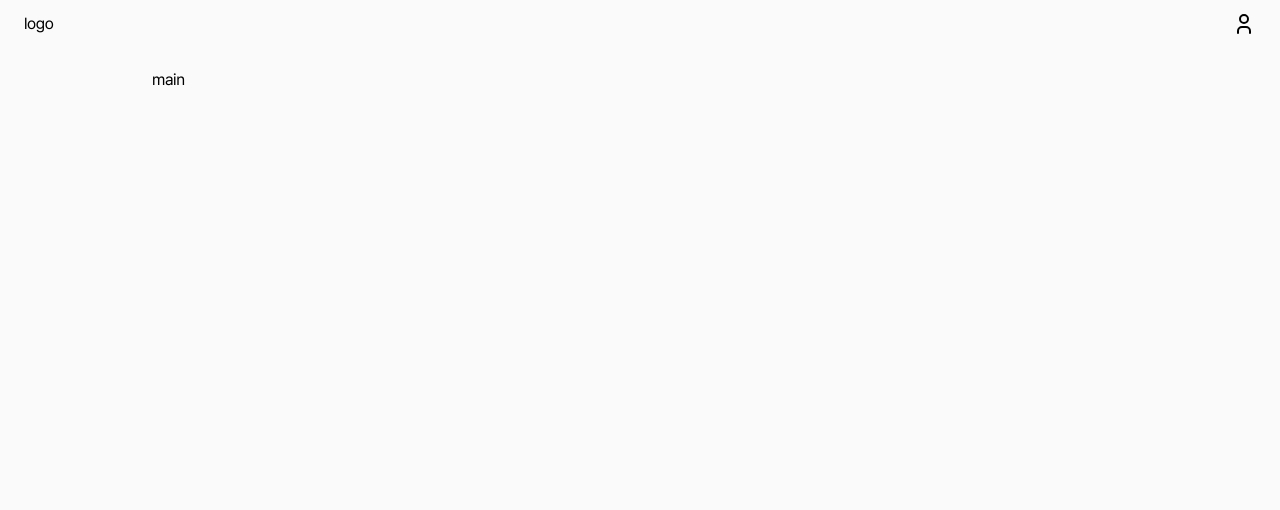
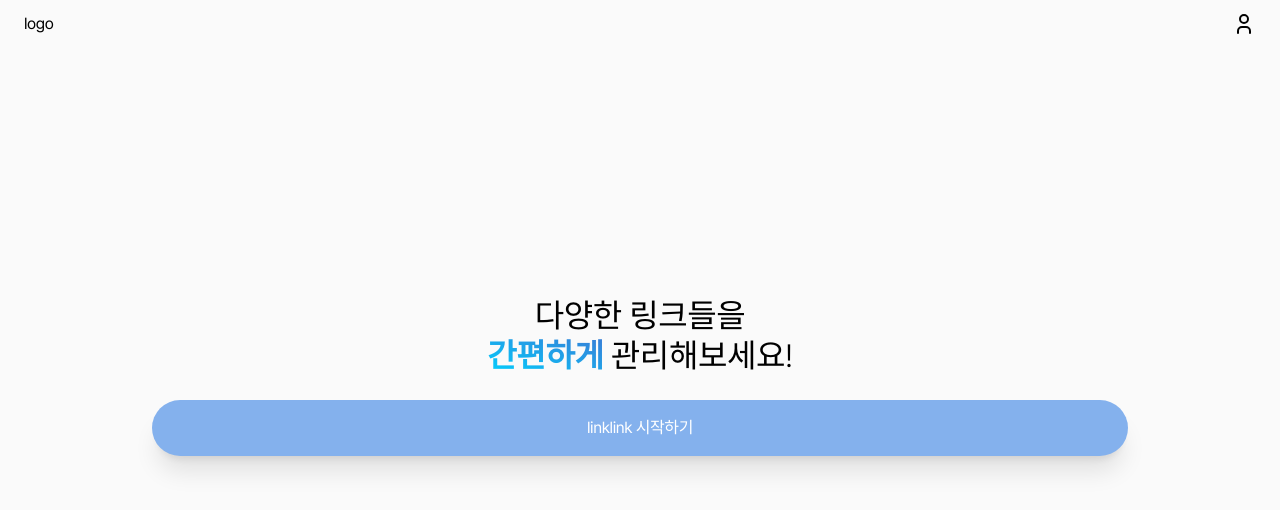
Before and after one commit to Se9oo/linklink, a Next.js app: page / in a window 1280 px wide. Shown: the top 510 px of the page. Built offline with nearby package versions, Linux system fonts and the light colour scheme.

Commit message:
Design: main page 수정(임시)

```diff
--- a/app/page.tsx
+++ b/app/page.tsx
@@ -1,5 +1,22 @@
 const Linklink = () => {
-  return <section className="p-6 mt-12">main</section>;
+	return (
+		<section className="relative flex flex-col items-center justify-center h-full p-6 mt-12 translate-y-[-48px]">
+			<p className="block mb-6 text-[32px] leading-10 font-light text-center">
+				다양한 링크들을
+				<br />
+				<strong className="inline-block font-bold text-transparent bg-gradient-to-tr from-[#00d2ff] to-[#3a7bd5] bg-clip-text">
+					간편하게
+				</strong>{' '}
+				관리해보세요!
+			</p>
+			<button
+				type="button"
+				className="w-full h-[56px] rounded-full bg-main text-white shadow-xl"
+			>
+				linklink 시작하기
+			</button>
+		</section>
+	);
 };
 
 export default Linklink;
```
